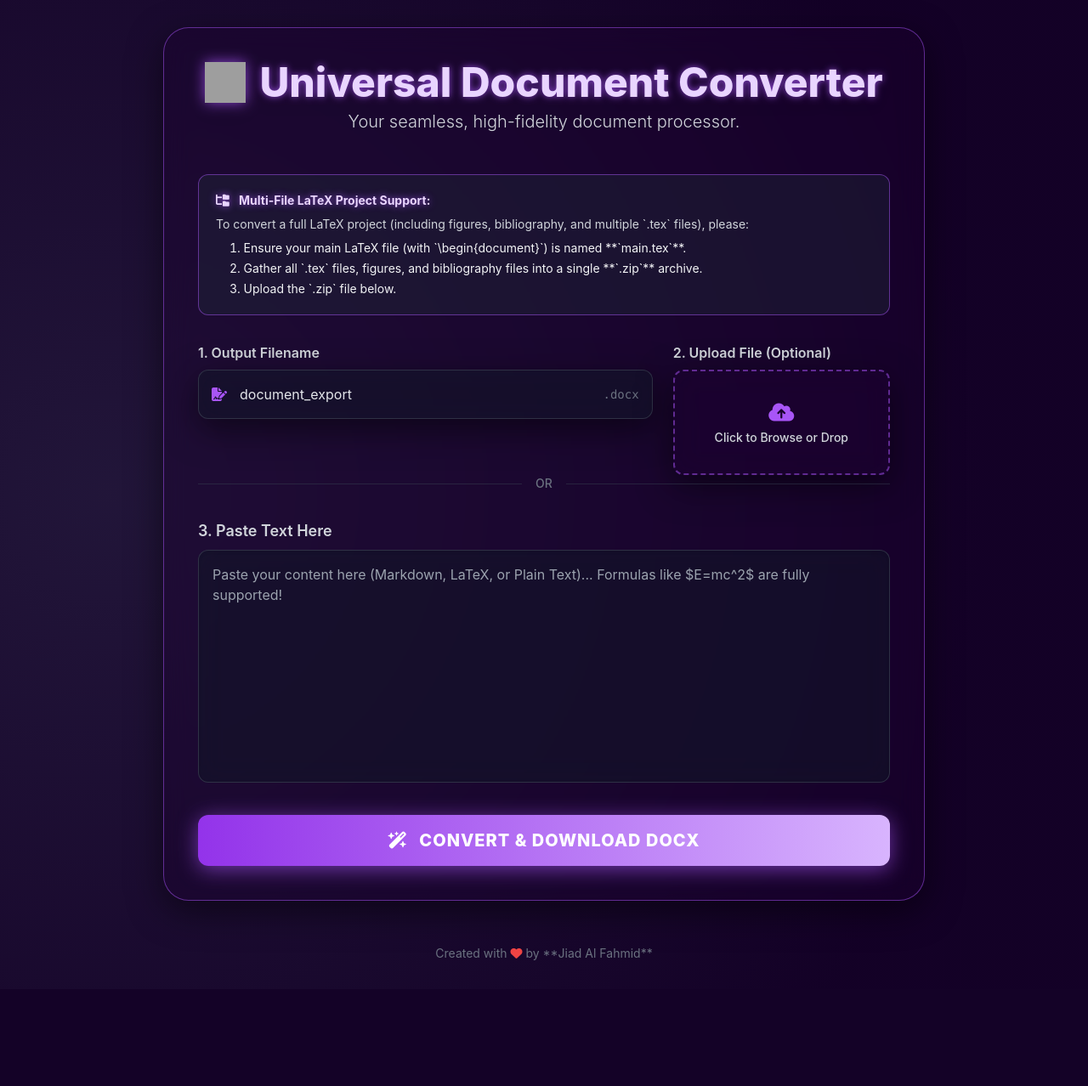
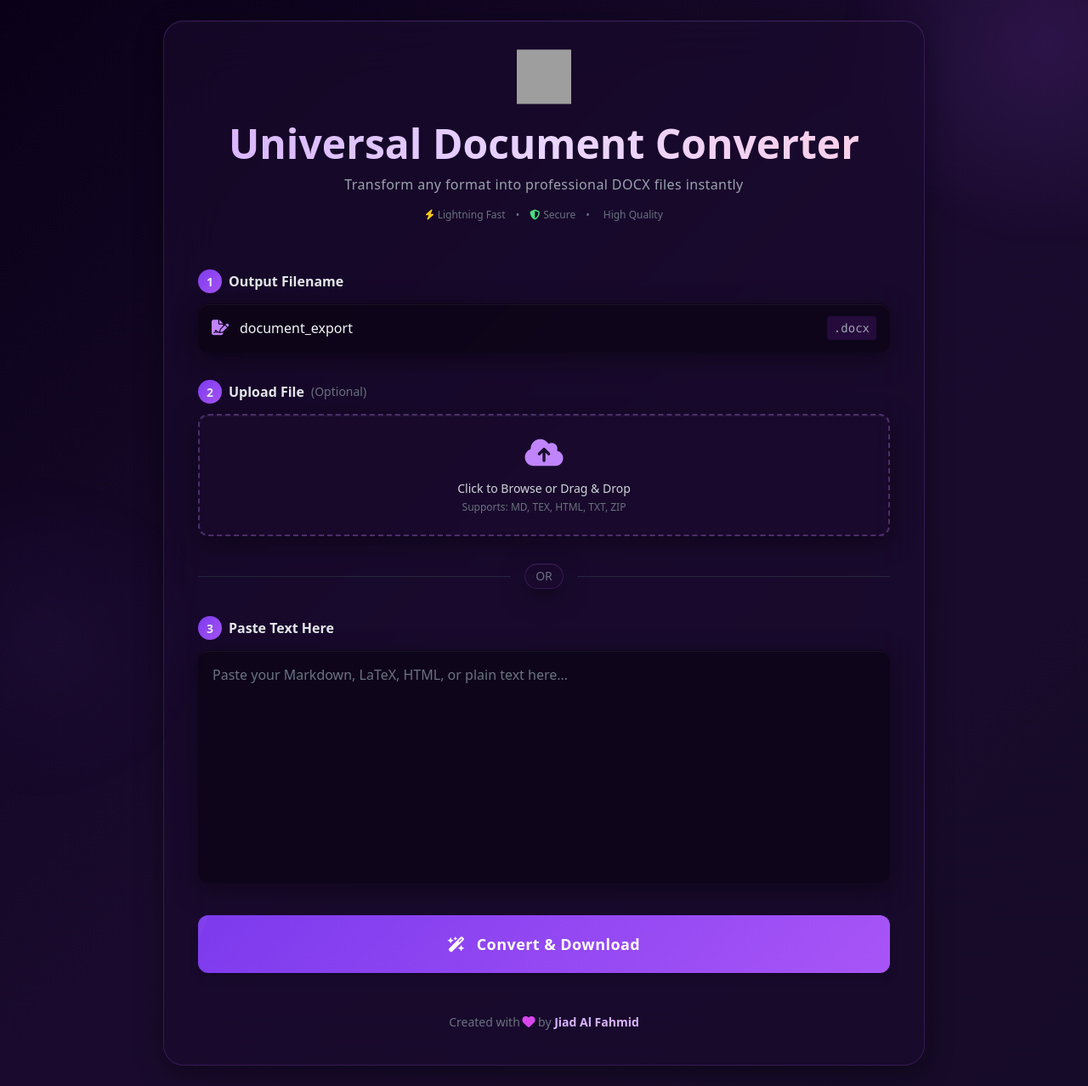
Before and after one commit to jiadalfahmid/doc-converter, a Flask app: page / in a window 1280 px wide. Shown: the whole page at 85% size. Before the commit the page ends 1130 px from the top, so only its background shows below. Run offline with Flask 3, Linux system fonts and the light colour scheme; some libraries are stand-ins or nearby versions; grey boxes are pictures that could not be loaded.

Commit message:
Update SEO meta tags and improve layout styles
Enhanced SEO and improved layout with new meta tags and styles.

```diff
--- a/templates/index.html
+++ b/templates/index.html
@@ -1,205 +1,297 @@
 <!DOCTYPE html>
 <html lang="en">
 <head>
+    <!-- Basic SEO -->
     <meta charset="UTF-8">
     <meta name="viewport" content="width=device-width, initial-scale=1.0">
-    <title>Universal Document Converter</title>
-    <!-- Favicon Integration -->
+    <title>Universal Document Converter | Convert LaTeX, Markdown & Text to DOCX</title>
+    <meta name="description" content="Convert LaTeX, Markdown, HTML, ZIP projects, and plain text into DOCX instantly. Fast, accurate, and seamless document conversion online.">
+    <meta name="keywords" content="document converter, latex to docx, markdown to docx, text converter, online converter, zip latex project, report converter, academic converter">
+    <meta name="author" content="Jiad Al Fahmid">
+    <meta name="robots" content="index, follow">
+
+    <!-- Open Graph / Social Preview -->
+    <meta property="og:title" content="Universal Document Converter">
+    <meta property="og:description" content="Fast, accurate, and effortless document conversion. Convert LaTeX, Markdown, or Text into DOCX instantly.">
+    <meta property="og:image" content="https://cdn-icons-png.freepik.com/512/13904/13904080.png">
+    <meta property="og:type" content="website">
+    <meta property="og:url" content="https://doc-converter-49n4.onrender.com/">
+
+    <!-- Twitter Card -->
+    <meta name="twitter:card" content="summary_large_image">
+    <meta name="twitter:title" content="Universal Document Converter">
+    <meta name="twitter:description" content="Convert LaTeX and Markdown to DOCX instantly.">
+    <meta name="twitter:image" content="https://cdn-icons-png.freepik.com/512/13904/13904080.png">
+
+    <!-- Favicon -->
     <link rel="icon" type="image/png" href="https://cdn-icons-png.freepik.com/512/13904/13904080.png">
 
-    <!-- Load Tailwind CSS -->
+    <!-- Tailwind CSS -->
     <script src="https://cdn.tailwindcss.com"></script>
-    <!-- Load Font Awesome Icons -->
+
+    <!-- Font Awesome -->
     <link rel="stylesheet" href="https://cdnjs.cloudflare.com/ajax/libs/font-awesome/6.5.2/css/all.min.css">
 
     <style>
-        /* Define a background that supports the glass effect */
-        body {
-            background: #0F0918; /* Deep dark purple background */
-            background-image: radial-gradient(circle at 10% 50%, rgba(139, 92, 246, 0.15) 0%, rgba(20, 0, 40, 0.9) 80%);
-            transition: background-color 0.3s;
+        @keyframes fadeInUp {
+            0% { opacity: 0; transform: translateY(25px); }
+            100% { opacity: 1; transform: translateY(0); }
         }
 
-        /* Custom scrollbar */
-        textarea::-webkit-scrollbar { width: 8px; }
-        textarea::-webkit-scrollbar-thumb { background-color: #a855f7; border-radius: 4px; }
-        textarea::-webkit-scrollbar-track { background-color: #1f2937; }
-
-        /* Glassmorphism Card Style */
-        .glass-card {
-            background-color: rgba(30, 0, 50, 0.35); /* Increased opacity for better contrast */
-            backdrop-filter: blur(15px); /* Increased blur */
-            border: 1px solid rgba(168, 85, 247, 0.5); /* Stronger border */
-            box-shadow: 0 12px 40px 0 rgba(0, 0, 0, 0.5); /* Deeper shadow */
-            transition: all 0.4s ease-in-out;
-        }
-        .glass-card:hover {
-            border: 1px solid #d8b4fe; /* Light border on hover */
-            transform: translateY(-2px);
-            box-shadow: 0 15px 50px 0 rgba(168, 85, 247, 0.3);
+        @keyframes float {
+            0%, 100% { transform: translateY(0px); }
+            50% { transform: translateY(-20px); }
         }
 
-        /* Primary Gradient for Buttons */
-        .gradient-button {
-            background: linear-gradient(90deg, #9333ea 0%, #d8b4fe 100%);
-            box-shadow: 0 4px 25px rgba(168, 85, 247, 0.6); /* Stronger initial glow */
-            transition: all 0.3s cubic-bezier(0.25, 0.8, 0.25, 1);
-        }
-        .gradient-button:hover {
-            background: linear-gradient(90deg, #a855f7 0%, #e9d5ff 100%);
-            transform: scale(1.005) translateY(-1px);
-            box-shadow: 0 8px 35px rgba(168, 85, 247, 0.9); /* Intense glow on hover */
+        @keyframes glow {
+            0%, 100% { opacity: 0.5; }
+            50% { opacity: 1; }
         }
 
-        /* Input Field Hover/Focus Styles */
-        .glass-input:hover {
-            background-color: rgba(255, 255, 255, 0.1); /* Subtle light hover on input */
+        @keyframes pulse-heart {
+            0%, 100% { transform: scale(1); }
+            50% { transform: scale(1.1); }
         }
 
-        /* Flash Message Styles */
-        .flash-error {
-            background-color: rgba(239, 68, 68, 0.2);
-            color: #fca5a5;
-            border: 1px solid #ef4444;
-        }
-        .flash-success {
-            background-color: rgba(16, 185, 129, 0.2);
-            color: #a7f3d0;
-            border: 1px solid #10b981;
+        body {
+            background: linear-gradient(135deg, #0a0118 0%, #1a0b2e 50%, #160b28 100%);
+            min-height: 100vh;
+            position: relative;
+            overflow-x: hidden;
         }
 
-        .text-purple-vibrant {
-            color: #e9d5ff;
-            text-shadow: 0 0 8px rgba(168, 85, 247, 0.8); /* Sharper text glow */
+        body::before {
+            content: '';
+            position: fixed;
+            width: 500px;
+            height: 500px;
+            background: radial-gradient(circle, rgba(168, 85, 247, 0.15) 0%, transparent 70%);
+            top: -200px;
+            right: -200px;
+            animation: glow 4s ease-in-out infinite;
+            pointer-events: none;
+        }
+
+        body::after {
+            content: '';
+            position: fixed;
+            width: 400px;
+            height: 400px;
+            background: radial-gradient(circle, rgba(139, 92, 246, 0.1) 0%, transparent 70%);
+            bottom: -150px;
+            left: -150px;
+            animation: glow 6s ease-in-out infinite;
+            pointer-events: none;
+        }
+
+        .animate-section {
+            opacity: 0;
+            animation: fadeInUp 1s ease forwards;
+        }
+
+        .animate-delay-1 { animation-delay: 0.1s; }
+        .animate-delay-2 { animation-delay: 0.3s; }
+        .animate-delay-3 { animation-delay: 0.5s; }
+
+        .glass-card {
+            background: rgba(25, 10, 45, 0.6);
+            backdrop-filter: blur(30px);
+            border: 1px solid rgba(168, 85, 247, 0.2);
+            box-shadow: 0 8px 32px rgba(0, 0, 0, 0.4), inset 0 1px 0 rgba(255, 255, 255, 0.05);
+            transition: all 0.4s cubic-bezier(0.4, 0, 0.2, 1);
+        }
+
+        .glass-card:hover {
+            border-color: rgba(216, 180, 254, 0.5);
+            transform: translateY(-5px);
+            box-shadow: 0 25px 50px rgba(168, 85, 247, 0.3), inset 0 1px 0 rgba(255, 255, 255, 0.1);
+        }
+
+        .upload-hover {
+            transition: all 0.3s ease;
+            position: relative;
+            overflow: hidden;
+        }
+
+        .upload-hover::before {
+            content: '';
+            position: absolute;
+            inset: 0;
+            background: linear-gradient(45deg, transparent, rgba(168, 85, 247, 0.1), transparent);
+            transform: translateX(-100%);
+            transition: transform 0.6s;
+        }
+
+        .upload-hover:hover::before {
+            transform: translateX(100%);
+        }
+
+        .upload-hover:hover {
+            background: rgba(168, 85, 247, 0.08);
+            border-color: #c084fc;
+            transform: scale(1.02);
+        }
+
+        .gradient-button {
+            background: linear-gradient(135deg, #7c3aed 0%, #a855f7 50%, #c084fc 100%);
+            background-size: 200% 200%;
+            transition: all 0.4s ease;
+            position: relative;
+            overflow: hidden;
+        }
+
+        .gradient-button::before {
+            content: '';
+            position: absolute;
+            inset: 0;
+            background: linear-gradient(135deg, transparent, rgba(255, 255, 255, 0.2), transparent);
+            transform: translateX(-100%) skewX(-20deg);
+            transition: transform 0.6s;
+        }
+
+        .gradient-button:hover::before {
+            transform: translateX(200%) skewX(-20deg);
+        }
+
+        .gradient-button:hover {
+            transform: translateY(-3px);
+            box-shadow: 0 15px 40px rgba(168, 85, 247, 0.5), 0 0 20px rgba(168, 85, 247, 0.3);
+            background-position: 100% 0;
+        }
+
+        .gradient-button:active {
+            transform: translateY(-1px);
+        }
+
+        .icon-float {
+            animation: float 3s ease-in-out infinite;
+        }
+
+        input:focus, textarea:focus {
+            outline: none;
+            border-color: rgba(168, 85, 247, 0.6);
+        }
+
+        .step-number {
+            display: inline-flex;
+            align-items: center;
+            justify-content: center;
+            width: 28px;
+            height: 28px;
+            background: linear-gradient(135deg, #7c3aed, #a855f7);
+            border-radius: 50%;
+            font-weight: bold;
+            font-size: 14px;
+            margin-right: 8px;
+        }
+
+        .heart-pulse {
+            animation: pulse-heart 1.5s ease-in-out infinite;
         }
     </style>
+
     <script>
-        tailwind.config = {
-            theme: {
-                extend: {
-                    fontFamily: {
-                        sans: ['Inter', 'sans-serif'],
-                    },
-                    colors: {
-                        'main-bg': '#0F0918',
-                        'purple-500': '#a855f7',
-                    }
-                }
-            }
-        }
-
-        /**
-         * Updates the displayed filename when a file is selected.
-         */
         function updateFileName(input) {
             const fileNameSpan = document.getElementById('file-name');
-            if (input.files && input.files.length > 0) {
+            const fileHelper = document.getElementById('file-helper');
+
+            if (input.files.length > 0) {
                 fileNameSpan.textContent = input.files[0].name;
+                fileHelper.textContent = `Size: ${(input.files[0].size / 1024).toFixed(1)} KB`;
             } else {
-                fileNameSpan.textContent = 'Click to Browse or Drop';
+                fileNameSpan.textContent = "Click to Browse or Drag & Drop";
+                fileHelper.textContent = "Supports: MD, TEX, HTML, TXT, ZIP";
             }
         }
     </script>
 </head>
-<body class="font-sans min-h-screen p-4 sm:p-8 flex flex-col items-center text-gray-100">
 
-    <div class="w-full max-w-4xl glass-card rounded-[30px] p-6 sm:p-10 hover:shadow-purple-900/80">
-        <header class="mb-12 text-center">
-            <h1 class="text-4xl sm:text-5xl font-extrabold text-purple-vibrant flex items-center justify-center mb-2 drop-shadow-lg">
-                <!-- Custom PNG Icon -->
-                <img src="https://cdn-icons-png.freepik.com/512/13904/13904080.png" class="w-12 h-12 mr-4 drop-shadow-[0_0_8px_rgba(168,85,247,0.8)]" alt="Document Conversion Icon">
+<body class="text-gray-100 font-sans flex justify-center p-6">
+
+    <div class="w-full max-w-4xl glass-card rounded-3xl p-10 animate-section animate-delay-1">
+
+        <!-- Header -->
+        <header class="text-center mb-14 animate-section animate-delay-2">
+            <div class="flex justify-center mb-4">
+                <img src="https://cdn-icons-png.freepik.com/512/13904/13904080.png" class="w-16 h-16 icon-float" alt="Document Converter Icon">
+            </div>
+            <h1 class="text-5xl font-extrabold bg-gradient-to-r from-purple-300 via-purple-200 to-pink-200 bg-clip-text text-transparent mb-3">
                 Universal Document Converter
             </h1>
-            <p class="text-gray-300 text-xl font-light">
-                Your seamless, high-fidelity document processor.
-            </p>
+            <p class="text-gray-400 text-base tracking-wide">Transform any format into professional DOCX files instantly</p>
+            <div class="flex justify-center gap-3 mt-4 text-xs text-gray-500">
+                <span class="flex items-center gap-1"><i class="fa-solid fa-bolt text-yellow-400"></i> Lightning Fast</span>
+                <span>•</span>
+                <span class="flex items-center gap-1"><i class="fa-solid fa-shield-halved text-green-400"></i> Secure</span>
+                <span>•</span>
+                <span class="flex items-center gap-1"><i class="fa-solid fa-sparkles text-purple-400"></i> High Quality</span>
+            </div>
         </header>
 
-        <!-- Flash Messages Display -->
-        {% with messages = get_flashed_messages(with_categories=true) %}
-            {% if messages %}
-                <ul class="mb-8 p-4 rounded-xl text-center">
-                    {% for category, message in messages %}
-                        <li class="p-3 rounded-xl text-sm font-medium border-2 {% if 'Error' in message or 'failed' in message or 'not found' in message %}flash-error{% else %}flash-success{% endif %}">
-                            <i class="fa-solid {% if 'Error' in message or 'failed' in message or 'not found' in message %}fa-circle-exclamation{% else %}fa-circle-check{% endif %} mr-2"></i> {{ message }}
-                        </li>
-                    {% endfor %}
-                </ul>
-            {% endif %}
-        {% endwith %}
-
-        <!-- Instruction for Multi-File Projects - Enhanced hover effect -->
-        <div class="bg-gray-800/40 p-5 rounded-xl border border-purple-500/50 mb-8 text-sm hover:border-purple-500 transition duration-300 transform hover:scale-[1.005]">
-            <h3 class="font-bold text-purple-vibrant mb-2"><i class="fa-solid fa-folder-tree mr-2"></i> Multi-File LaTeX Project Support:</h3>
-            <p class="text-gray-300">
-                To convert a full LaTeX project (including figures, bibliography, and multiple `.tex` files), please:
-                <ol class="list-decimal list-inside ml-4 mt-2 space-y-1">
-                    <li>Ensure your main LaTeX file (with `\begin{document}`) is named **`main.tex`**.</li>
-                    <li>Gather all `.tex` files, figures, and bibliography files into a single **`.zip`** archive.</li>
-                    <li>Upload the `.zip` file below.</li>
-                </ol>
-            </p>
-        </div>
-
-
-        <!-- Conversion Form -->
+        <!-- Form -->
         <form method="POST" action="/convert" enctype="multipart/form-data" class="space-y-8">
 
-            <!-- Filename and Upload Section (Responsive Layout) -->
-            <div class="grid grid-cols-1 md:grid-cols-3 gap-6">
+            <!-- Step 1 -->
+            <div class="group animate-section animate-delay-2">
+                <label class="text-gray-200 font-semibold block mb-3 flex items-center">
+                    <span class="step-number">1</span>
+                    Output Filename
+                </label>
+                <div class="relative">
+                    <input type="text" name="output_filename" value="document_export"
+                        class="w-full p-4 rounded-xl glass-card bg-black/40 focus:ring-purple-500 focus:ring-2 pl-12 pr-20 text-gray-100 placeholder-gray-500 transition-all border border-transparent"
+                        placeholder="My_Report">
+                    <i class="fa-solid fa-file-signature absolute left-4 top-1/2 -translate-y-1/2 text-purple-400 text-lg"></i>
+                    <span class="absolute right-4 top-1/2 -translate-y-1/2 text-gray-400 font-mono text-sm bg-purple-900/30 px-2 py-1 rounded">.docx</span>
+                </div>
+            </div>
 
-                <!-- Filename Input -->
-                <label class="block md:col-span-2">
-                    <span class="text-base font-semibold text-gray-300 mb-2 block">1. Output Filename</span>
-                    <div class="relative">
-                        <input type="text" name="output_filename" placeholder="e.g., My_Report" value="document_export"
-                               class="w-full p-4 pl-12 glass-card rounded-xl text-gray-200 focus:ring-purple-500 focus:ring-2 focus:border-transparent transition duration-150 text-base border-gray-600/50 bg-gray-900/50 glass-input">
-                        <i class="fa-solid fa-file-signature absolute left-4 top-1/2 transform -translate-y-1/2 text-purple-500"></i>
-                        <span class="absolute right-4 top-1/2 transform -translate-y-1/2 text-gray-500 text-sm font-mono select-none">.docx</span>
-                    </div>
+            <!-- Step 2 -->
+            <div class="group animate-section animate-delay-3">
+                <label class="text-gray-200 font-semibold block mb-3 flex items-center">
+                    <span class="step-number">2</span>
+                    Upload File <span class="text-gray-500 text-sm font-normal ml-2">(Optional)</span>
                 </label>
-
-                <!-- File Upload -->
-                <label class="block">
-                    <span class="text-base font-semibold text-gray-300 mb-2 block">2. Upload File (Optional)</span>
-                    <div class="flex flex-col items-center justify-center p-4 glass-card border-2 border-purple-500/50 border-dashed rounded-xl cursor-pointer hover:bg-gray-700/50 transition duration-200 h-full hover:border-purple-500">
-                        <i class="fa-solid fa-cloud-arrow-up text-purple-500 text-2xl mb-1"></i>
-                        <span class="text-sm text-gray-300 font-medium truncate" id="file-name">Click to Browse or Drop</span>
-                        <input type="file" name="file" class="hidden" accept=".md, .tex, .latex, .html, .htm, .txt, .zip"
-                            onchange="updateFileName(this)">
-                    </div>
+                <label class="flex flex-col items-center justify-center p-8 h-36 glass-card rounded-xl border-2 border-dashed border-purple-400/30 cursor-pointer upload-hover">
+                    <i class="fa-solid fa-cloud-arrow-up text-purple-400 text-4xl mb-3"></i>
+                    <span id="file-name" class="text-sm text-gray-300 font-medium">Click to Browse or Drag & Drop</span>
+                    <span id="file-helper" class="text-xs text-gray-500 mt-1">Supports: MD, TEX, HTML, TXT, ZIP</span>
+                    <input type="file" name="file" class="hidden" accept=".md,.tex,.latex,.html,.htm,.txt,.zip"
+                        onchange="updateFileName(this)">
                 </label>
             </div>
 
-            <div class="relative flex items-center">
-                <div class="flex-grow border-t border-gray-700/50"></div>
-                <span class="flex-shrink mx-4 text-gray-500 text-sm font-medium">OR</span>
-                <div class="flex-grow border-t border-gray-700/50"></div>
+            <!-- Divider -->
+            <div class="flex items-center gap-4 my-6 animate-section animate-delay-3">
+                <div class="flex-1 border-t border-gray-700/50"></div>
+                <span class="text-gray-500 text-sm font-medium px-3 py-1 glass-card rounded-full">OR</span>
+                <div class="flex-1 border-t border-gray-700/50"></div>
             </div>
 
-            <!-- Text Area Section -->
-            <label class="block">
-                <span class="text-lg font-semibold text-gray-300 mb-2 block">3. Paste Text Here</span>
-                <textarea
-                    name="content"
-                    rows="10"
-                    placeholder="Paste your content here (Markdown, LaTeX, or Plain Text)... Formulas like $E=mc^2$ are fully supported!"
-                    class="w-full p-4 glass-card rounded-xl focus:border-purple-500 focus:ring-purple-500 focus:ring-2 transition duration-150 resize-none shadow-inner text-base text-gray-200 border-gray-600/50 bg-gray-900/50 glass-input"
-                ></textarea>
-            </label>
+            <!-- Step 3 -->
+            <div class="group animate-section animate-delay-3">
+                <label class="text-gray-200 font-semibold block mb-3 flex items-center">
+                    <span class="step-number">3</span>
+                    Paste Text Here
+                </label>
+                <textarea rows="10" name="content"
+                    class="w-full glass-card bg-black/40 p-4 rounded-xl resize-none focus:ring-purple-500 focus:ring-2 text-gray-100 placeholder-gray-500 transition-all border border-transparent"
+                    placeholder="Paste your Markdown, LaTeX, HTML, or plain text here..."></textarea>
+            </div>
 
-            <!-- Conversion Button -->
-            <button type="submit" class="w-full text-white font-extrabold py-4 px-6 rounded-xl gradient-button text-xl uppercase tracking-wider">
-                <i class="fa-solid fa-wand-magic-sparkles mr-2"></i> Convert & Download DOCX
+            <!-- Button -->
+            <button type="submit"
+                class="gradient-button w-full py-5 rounded-xl font-bold text-lg tracking-wide text-white shadow-lg animate-section animate-delay-3">
+                <i class="fa-solid fa-wand-magic-sparkles mr-2"></i>
+                Convert & Download
             </button>
         </form>
+
+        <!-- Footer -->
+        <footer class="mt-12 text-center text-gray-500 text-sm animate-section animate-delay-3">
+            <p>Created with <i class="fa-solid fa-heart text-fuchsia-500 heart-pulse"></i> by <span class="text-purple-300 font-semibold">Jiad Al Fahmid</span></p>
+        </footer>
     </div>
-
-    <footer class="mt-12 text-center text-gray-500 text-sm">
-        <p class="mt-1">
-            Created with <i class="fa-solid fa-heart text-red-500"></i> by **Jiad Al Fahmid**
-        </p>
-    </footer>
 
 </body>
 </html>
```
